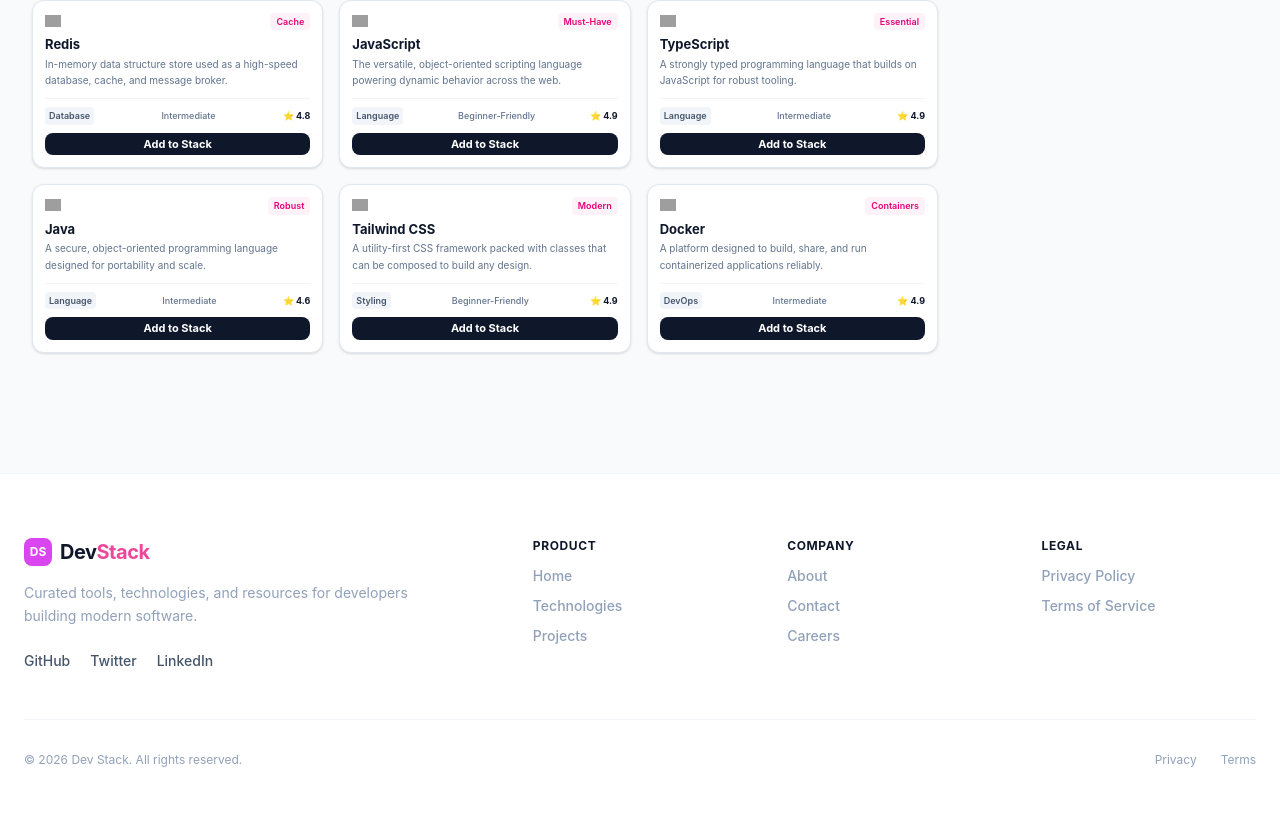
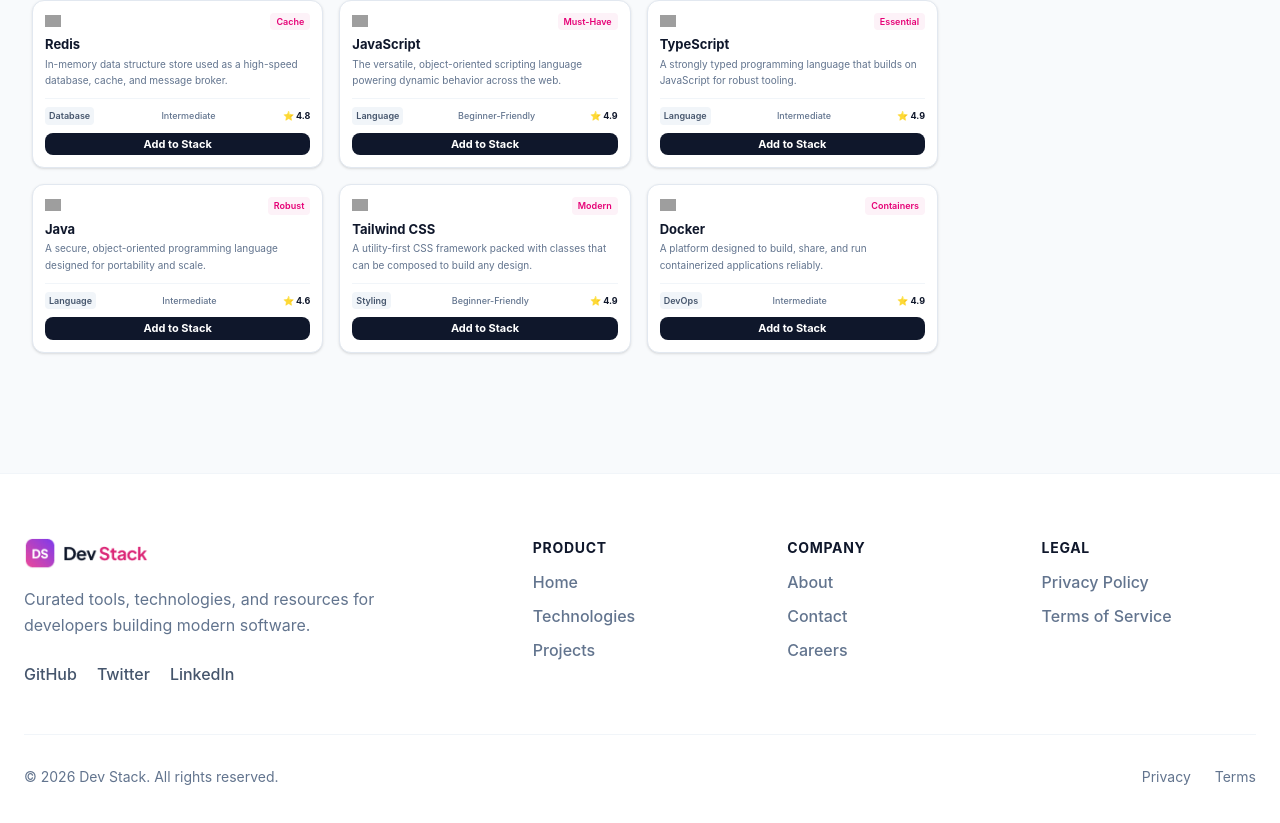
Before and after one commit to khalidhasanbadhon502/dev-stack-builder1, a React (Vite) app: page / in a window 1280 px wide. Shown: the part 1244-2067 px from the top of the page. Built offline with nearby package versions, Linux system fonts and the light colour scheme; grey boxes are pictures that could not be loaded.

Commit message:
logo-text.png image in footer

```diff
--- a/src/components/Footer.tsx
+++ b/src/components/Footer.tsx
@@ -1,3 +1,4 @@
+import logo from '../assets/logo-text.png';
 export const Footer = () => {
   return (
     <footer className="w-full bg-white border-t border-slate-100 mt-20 pt-16 pb-12">
@@ -5,67 +6,62 @@ export const Footer = () => {
 
         <div className="grid grid-cols-1 md:grid-cols-5 gap-10 pb-12">
 
-
           <div className="md:col-span-2 space-y-4">
             <div className="flex items-center gap-2">
-              <div className="w-7 h-7 bg-[#d946ef] rounded-lg flex items-center justify-center text-white font-bold text-xs shadow-xs">
-                DS
-              </div>
-              <span className="text-xl font-bold text-slate-900 tracking-tight">
-                Dev<span className="text-[#ec4899]">Stack</span>
-              </span>
+              <img
+                src={logo}
+                alt="DevStack Logo"
+                className="h-8 w-auto object-contain"
+              />
             </div>
 
-            <p className="text-sm text-slate-400 font-normal leading-relaxed max-w-sm">
+            <p className="text-base text-slate-500 font-normal leading-relaxed max-w-sm">
               Curated tools, technologies, and resources for developers building modern software.
             </p>
 
-            <div className="flex items-center gap-5 pt-2 text-sm font-medium text-slate-600">
+            <div className="flex items-center gap-5 pt-2 text-base font-medium text-slate-600">
               <a href="#github" className="hover:text-slate-900 transition-colors">GitHub</a>
               <a href="#twitter" className="hover:text-slate-900 transition-colors">Twitter</a>
               <a href="#linkedin" className="hover:text-slate-900 transition-colors">LinkedIn</a>
             </div>
           </div>
 
-
           <div className="space-y-3">
-            <h4 className="text-xs font-bold text-slate-900 tracking-wider uppercase">PRODUCT</h4>
-            <ul className="space-y-2.5 text-sm text-slate-400 font-medium">
-              <li><a href="#home" className="hover:text-slate-600 transition-colors">Home</a></li>
-              <li><a href="#technologies" className="hover:text-slate-600 transition-colors">Technologies</a></li>
-              <li><a href="#projects" className="hover:text-slate-600 transition-colors">Projects</a></li>
+            <h4 className="text-sm font-bold text-slate-900 tracking-wider uppercase">PRODUCT</h4>
+            <ul className="space-y-2.5 text-base text-slate-500 font-medium">
+              <li><a href="#home" className="hover:text-slate-900 transition-colors">Home</a></li>
+              <li><a href="#technologies" className="hover:text-slate-900 transition-colors">Technologies</a></li>
+              <li><a href="#projects" className="hover:text-slate-900 transition-colors">Projects</a></li>
             </ul>
           </div>
 
-
           <div className="space-y-3">
-            <h4 className="text-xs font-bold text-slate-900 tracking-wider uppercase">COMPANY</h4>
-            <ul className="space-y-2.5 text-sm text-slate-400 font-medium">
-              <li><a href="#about" className="hover:text-slate-600 transition-colors">About</a></li>
-              <li><a href="#contact" className="hover:text-slate-600 transition-colors">Contact</a></li>
-              <li><a href="#careers" className="hover:text-slate-600 transition-colors">Careers</a></li>
+            <h4 className="text-sm font-bold text-slate-900 tracking-wider uppercase">COMPANY</h4>
+            <ul className="space-y-2.5 text-base text-slate-500 font-medium">
+              <li><a href="#about" className="hover:text-slate-900 transition-colors">About</a></li>
+              <li><a href="#contact" className="hover:text-slate-900 transition-colors">Contact</a></li>
+              <li><a href="#careers" className="hover:text-slate-900 transition-colors">Careers</a></li>
             </ul>
           </div>
 
-
           <div className="space-y-3">
-            <h4 className="text-xs font-bold text-slate-900 tracking-wider uppercase">LEGAL</h4>
-            <ul className="space-y-2.5 text-sm text-slate-400 font-medium">
-              <li><a href="#privacy" className="hover:text-slate-600 transition-colors">Privacy Policy</a></li>
-              <li><a href="#terms" className="hover:text-slate-600 transition-colors">Terms of Service</a></li>
+            <h4 className="text-sm font-bold text-slate-900 tracking-wider uppercase">LEGAL</h4>
+            <ul className="space-y-2.5 text-base text-slate-500 font-medium">
+              <li><a href="#privacy" className="hover:text-slate-900 transition-colors">Privacy Policy</a></li>
+              <li><a href="#terms" className="hover:text-slate-900 transition-colors">Terms of Service</a></li>
             </ul>
           </div>
 
         </div>
 
-
-        <div className="border-t border-slate-100 pt-8 flex flex-col md:flex-row items-center justify-between gap-4 text-xs text-slate-400 font-normal">
+        <div className="border-t border-slate-100 pt-8 flex flex-col md:flex-row items-center justify-between gap-4 text-sm text-slate-500 font-normal">
           <p>&copy; {new Date().getFullYear()} Dev Stack. All rights reserved.</p>
           <div className="flex items-center gap-6">
-            <a href="#privacy" className="hover:text-slate-600 transition-colors">Privacy</a>
-            <a href="#terms" className="hover:text-slate-600 transition-colors">Terms</a>
+            <a href="#privacy" className="hover:text-slate-900 transition-colors">Privacy</a>
+            <a href="#terms" className="hover:text-slate-900 transition-colors">Terms</a>
           </div>
         </div>
+
       </div>
     </footer>
   );
```
